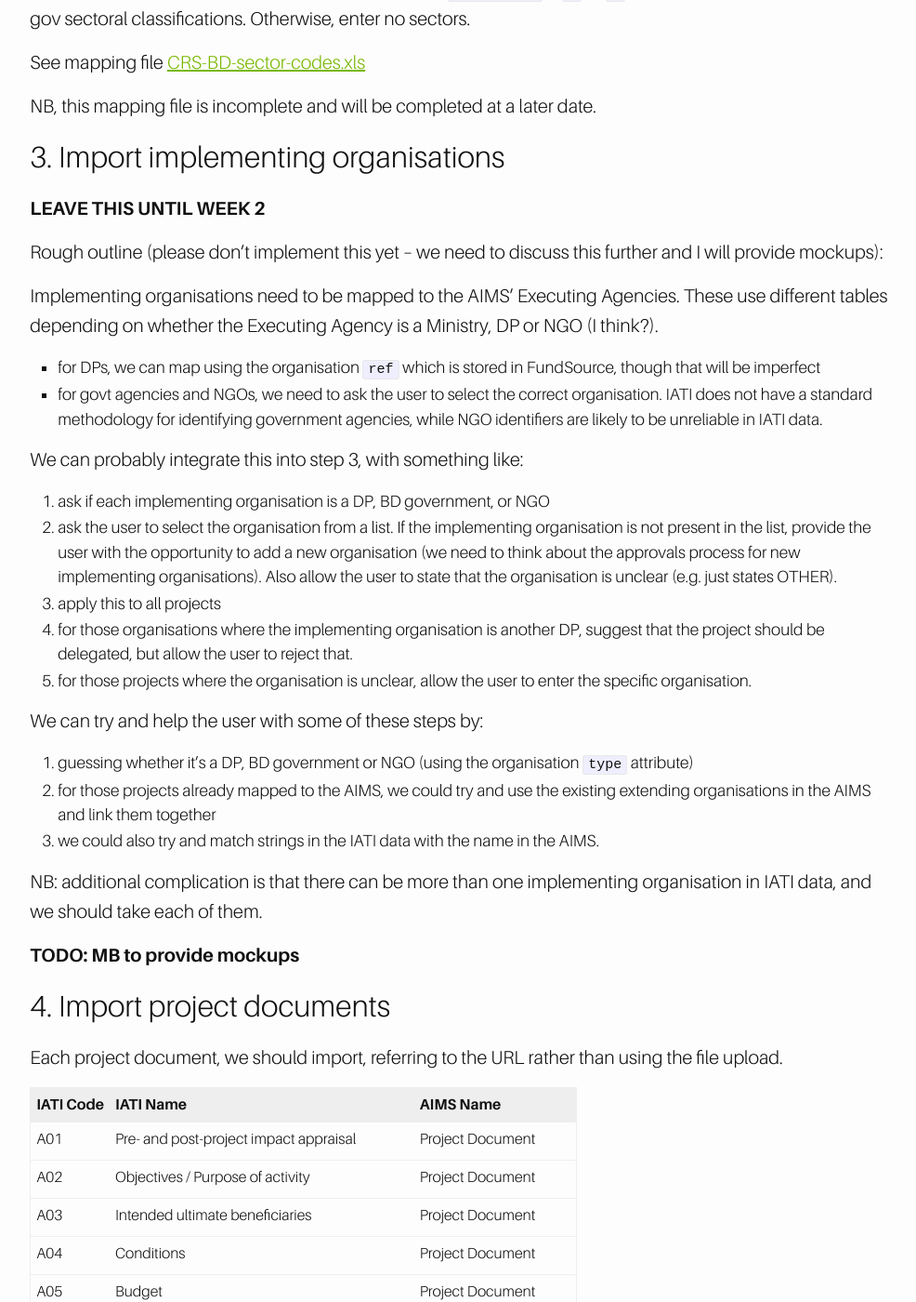
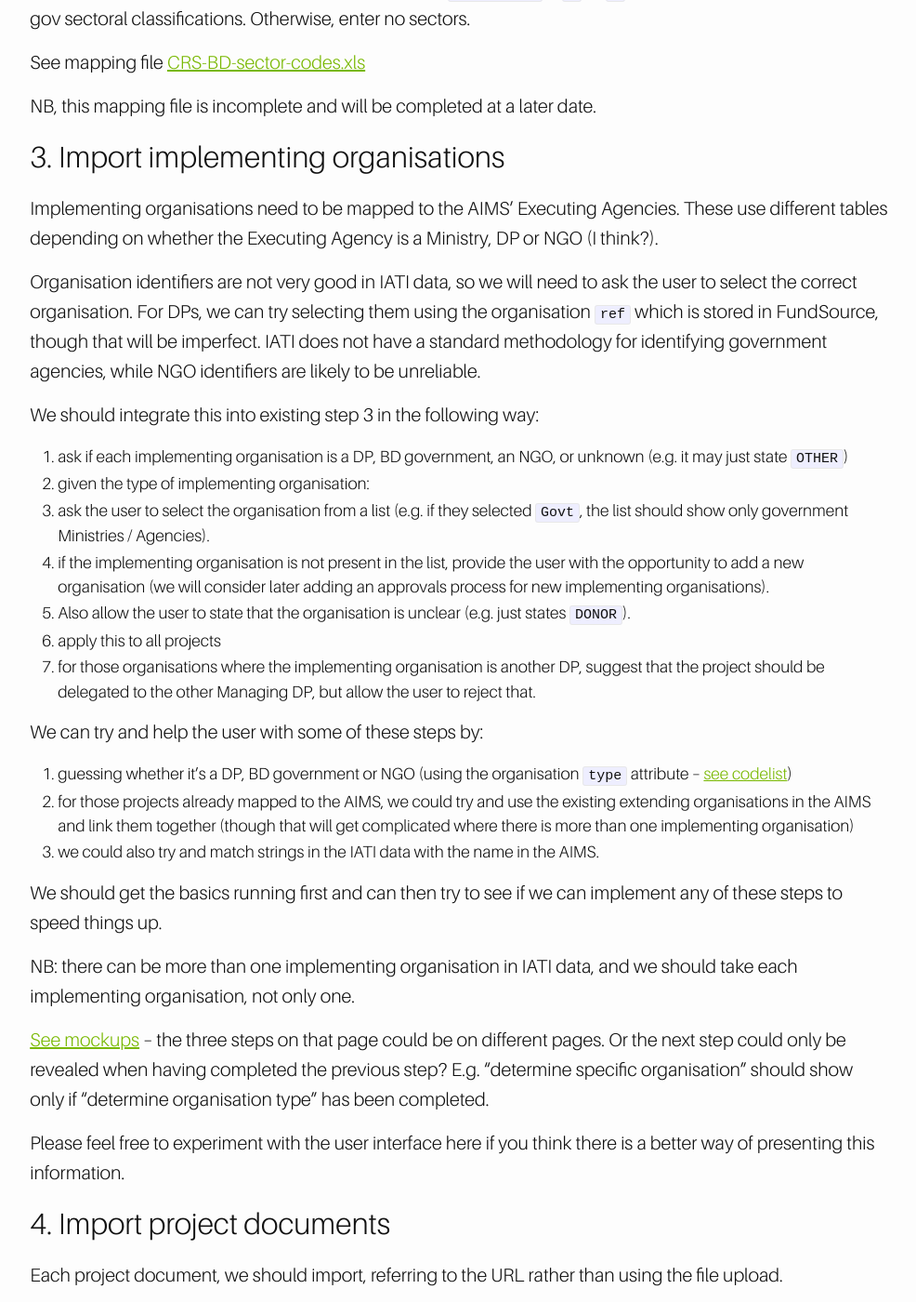
Before and after one commit to BD-IATI/bd-iati.github.io, a Jekyll site: the page built from _development/sprint-5.md, in a window 1280 px wide and 1400 px high, scrolled down 2979 px. Shown: the whole window at 93% size, without its empty margins (261-1247 px from the left). Built offline with Jekyll 4.4.1, drawn with Linux system fonts in a browser that asks for light colours; comment, search, counter and statistics services are not loaded.

Commit message:
Update sprint 5 documentation

```diff
--- a/_development/sprint-5.md
+++ b/_development/sprint-5.md
@@ -95,32 +95,33 @@ NB, this mapping file is incomplete and will be completed at a later date.
 
 ## 3. Import implementing organisations
 
-**LEAVE THIS UNTIL WEEK 2**
-
-Rough outline (please don't implement this yet -- we need to discuss this further and I will provide mockups):
-
 Implementing organisations need to be mapped to the AIMS' Executing Agencies. These use different tables depending on whether the Executing Agency is a Ministry, DP or NGO (I think?).
 
-* for DPs, we can map using the organisation `ref` which is stored in FundSource, though that will be imperfect
-* for govt agencies and NGOs, we need to ask the user to select the correct organisation. IATI does not have a standard methodology for identifying government agencies, while NGO identifiers are likely to be unreliable in IATI data.
+Organisation identifiers are not very good in IATI data, so we will need to ask the user to select the correct organisation. For DPs, we can try selecting them using the organisation `ref` which is stored in FundSource, though that will be imperfect. IATI does not have a standard methodology for identifying government agencies, while NGO identifiers are likely to be unreliable.
 
-We can probably integrate this into step 3, with something like:
+We should integrate this into existing step 3 in the following way:
 
-1. ask if each implementing organisation is a DP, BD government, or NGO
-2. ask the user to select the organisation from a list. If the implementing organisation is not present in the list, provide the user with the opportunity to add a new organisation (we need to think about the approvals process for new implementing organisations). Also allow the user to state that the organisation is unclear (e.g. just states OTHER).
+1. ask if each implementing organisation is a DP, BD government, an NGO, or unknown (e.g. it may just state `OTHER`)
+2. given the type of implementing organisation:
+  1. ask the user to select the organisation from a list (e.g. if they selected `Govt`, the list should show only government Ministries / Agencies).
+  2. if the implementing organisation is not present in the list, provide the user with the opportunity to add a new organisation (we will consider later adding an approvals process for new implementing organisations).
+  3. Also allow the user to state that the organisation is unclear (e.g. just states `DONOR`).
 3. apply this to all projects
-4. for those organisations where the implementing organisation is another DP, suggest that the project should be delegated, but allow the user to reject that.
-5. for those projects where the organisation is unclear, allow the user to enter the specific organisation.
+4. for those organisations where the implementing organisation is another DP, suggest that the project should be delegated to the other Managing DP, but allow the user to reject that.
 
 We can try and help the user with some of these steps by:
 
-1. guessing whether it's a DP, BD government or NGO (using the organisation `type` attribute)
-2. for those projects already mapped to the AIMS, we could try and use the existing extending organisations in the AIMS and link them together
+1. guessing whether it's a DP, BD government or NGO (using the organisation `type` attribute -- [see codelist](http://iatistandard.org/202/codelists/OrganisationType/))
+2. for those projects already mapped to the AIMS, we could try and use the existing extending organisations in the AIMS and link them together (though that will get complicated where there is more than one implementing organisation)
 3. we could also try and match strings in the IATI data with the name in the AIMS.
 
-NB: additional complication is that there can be more than one implementing organisation in IATI data, and we should take each of them.
+We should get the basics running first and can then try to see if we can implement any of these steps to speed things up.
 
-**TODO: MB to provide mockups**
+NB: there can be more than one implementing organisation in IATI data, and we should take each implementing organisation, not only one.
+
+[See mockups](http://test.brough.io/bd/sprint5.htm) -- the three steps on that page could be on different pages. Or the next step could only be revealed when having completed the previous step? E.g. "determine specific organisation" should show only if "determine organisation type" has been completed.
+
+Please feel free to experiment with the user interface here if you think there is a better way of presenting this information.
 
 ## 4. Import project documents
 
```
